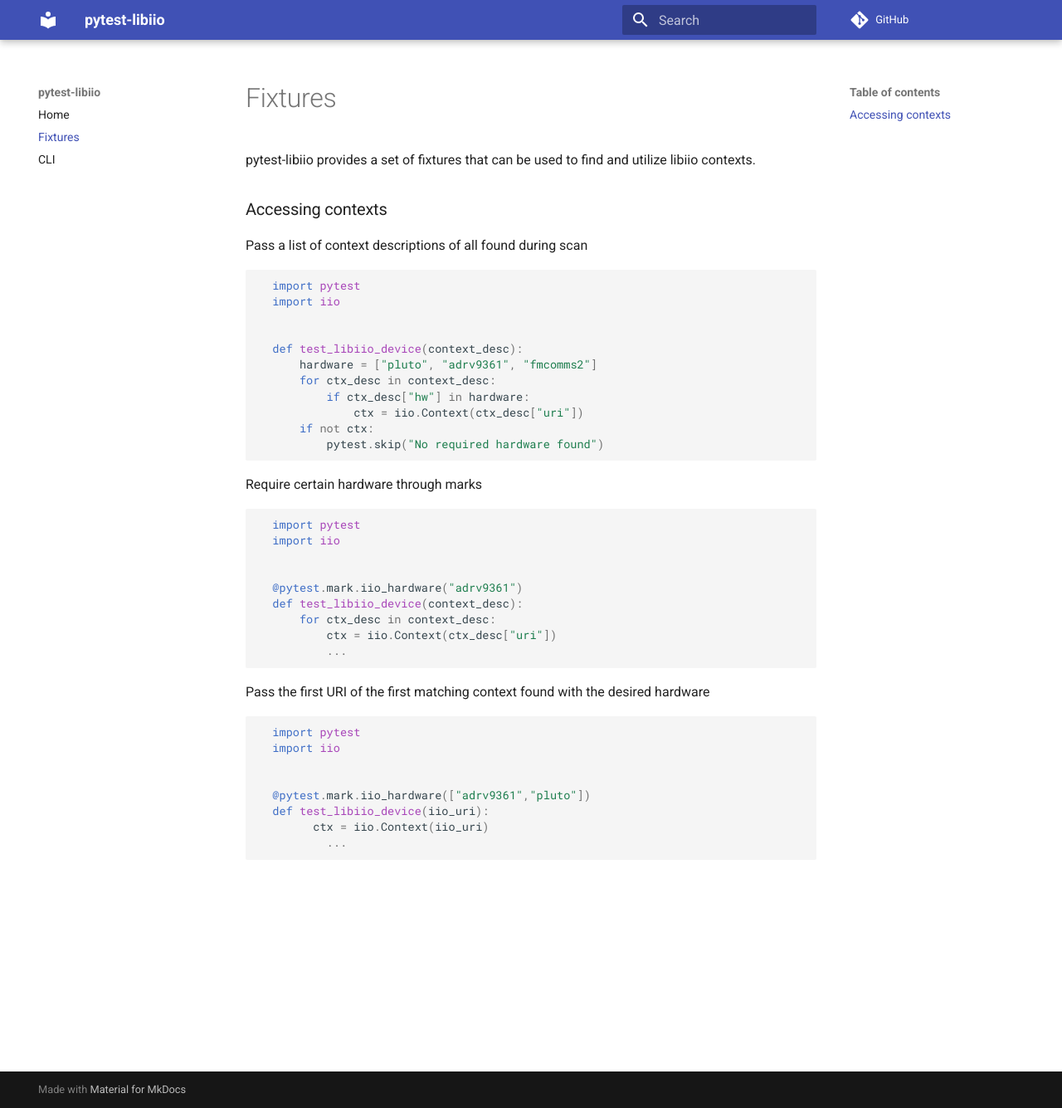
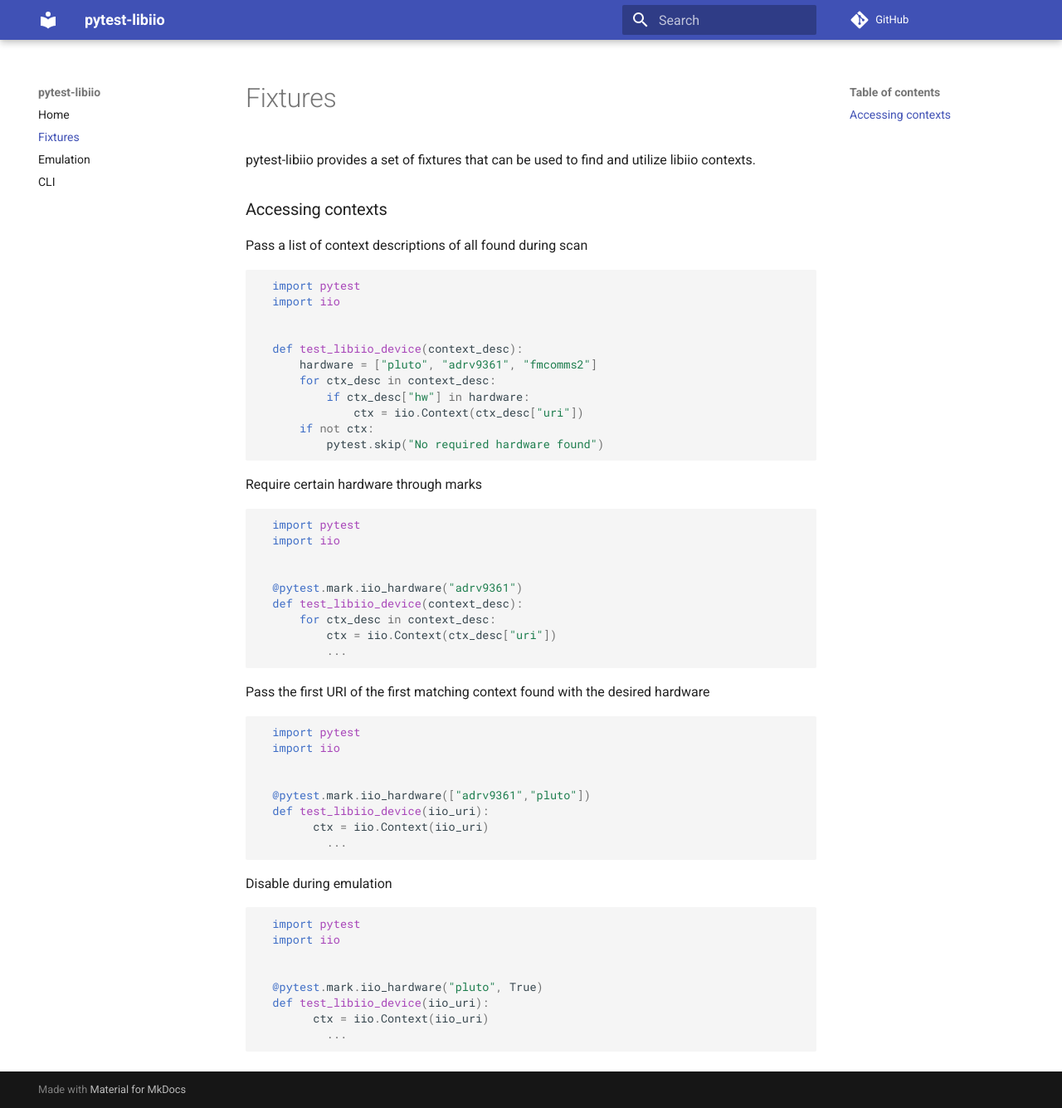
Before and after one commit to tfcollins/pytest-libiio, an MkDocs documentation site: the page built from docs/fixtures.md, in a window 1280 px wide and 1335 px high. Shown: the whole window at 83% size. Built offline with MkDocs 1.6.1 and Material for MkDocs 9.7.7, drawn with Linux system fonts in a browser that asks for light colours; comment, search, counter and statistics services are not loaded; old or Windows-style settings are respelled for this version of MkDocs.

Commit message:
Add doc for emulation feature
Signed-off-by: Travis F. Collins <travis.collins@analog.com>

````diff
--- a/docs/fixtures.md
+++ b/docs/fixtures.md
@@ -48,3 +48,16 @@
         ctx = iio.Context(iio_uri)
           ...
 ```
+
+Disable during emulation
+
+``` python
+  import pytest
+  import iio
+
+
+  @pytest.mark.iio_hardware("pluto", True)
+  def test_libiio_device(iio_uri):
+        ctx = iio.Context(iio_uri)
+          ...
+```
--- a/mkdocs.yml
+++ b/mkdocs.yml
@@ -14,6 +14,7 @@
 nav:
     - Home: index.md
     - Fixtures: fixtures.md
+    - Emulation: emulation.md
     - CLI: cli.md
 
 markdown_extensions:
````
Also changed, not shown: docs/emulation.md (added, +66 -0 lines), docs/index.md (+5 -0 lines).
